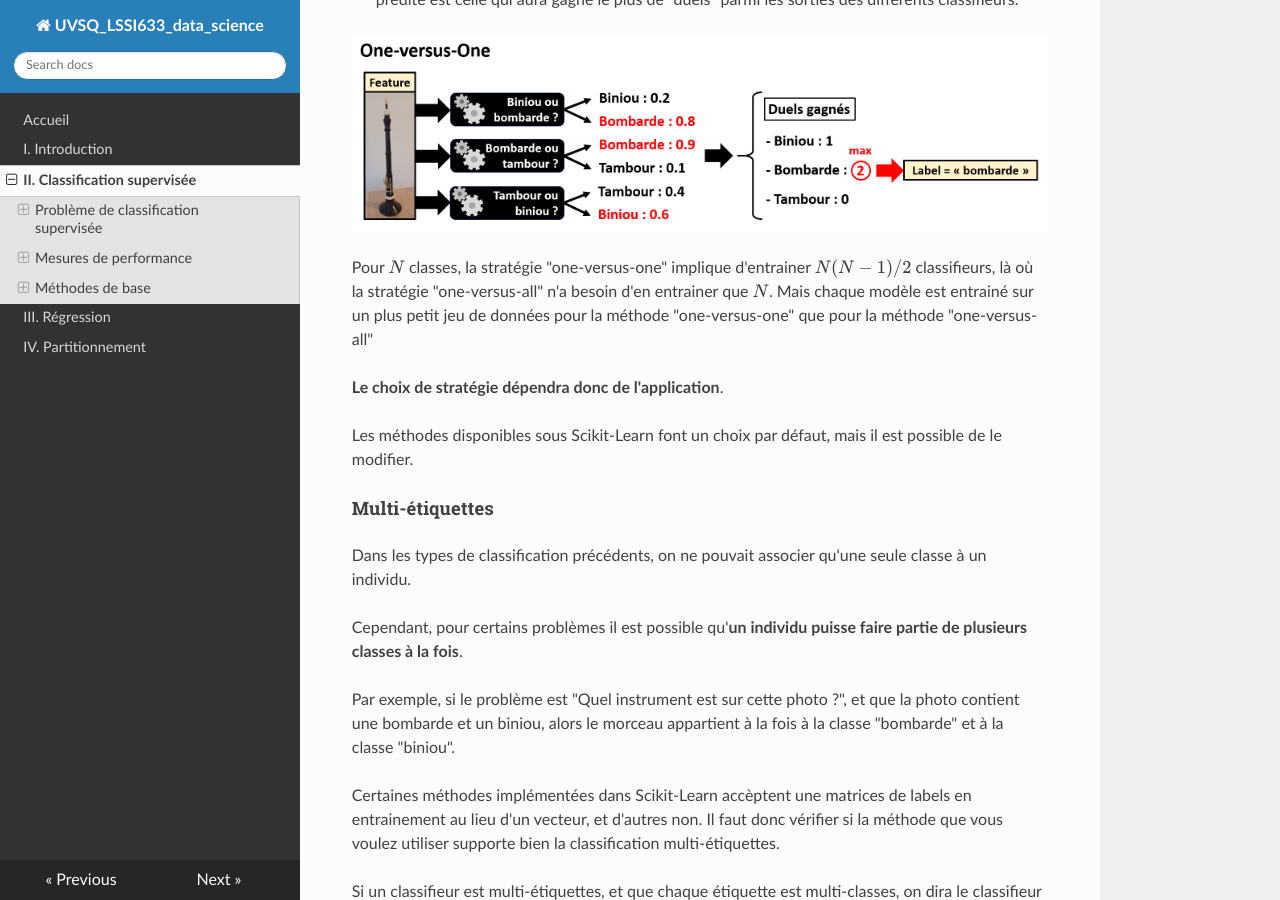
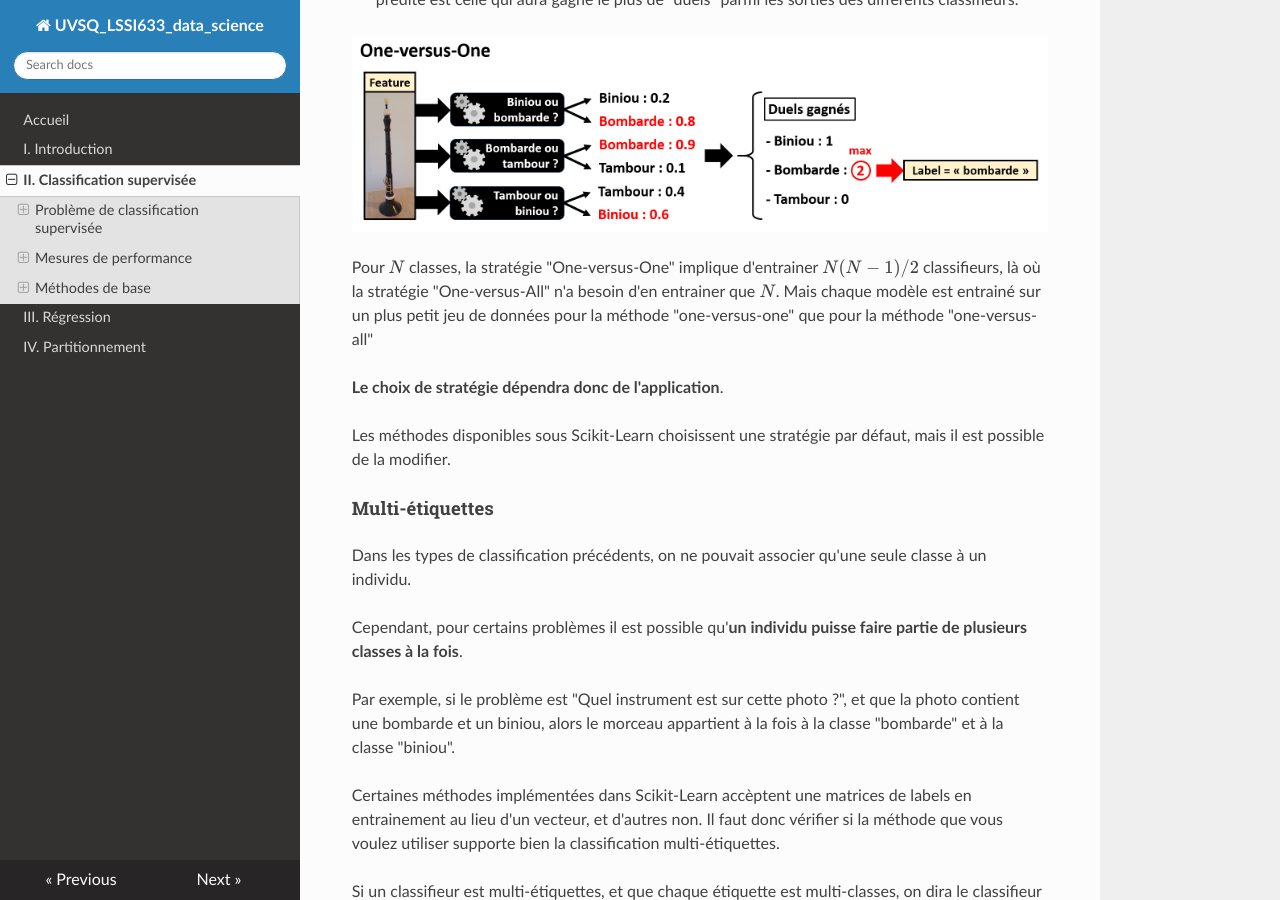
Before and after one commit to NicOudart/UVSQ_LSSI633_data_science, an MkDocs documentation site: the page built from docs/Chap2_Classification_supervisee.md, in a window 1280 px wide and 900 px high, scrolled down 2550 px. Built offline with MkDocs 1.6.1, drawn with Linux system fonts in a browser that asks for light colours; nearby versions of some CDN libraries.

Commit message:
-Minor fix in Chapter 2.

```diff
--- a/docs/Chap2_Classification_supervisee.md
+++ b/docs/Chap2_Classification_supervisee.md
@@ -60,12 +60,12 @@ Pour contourner ce problème, on va ramener ce problème à de **multiples class
 
 ![One-versus-One](img/Chap2_One_vs_One.png)
 
-Pour $N$ classes, la stratégie "one-versus-one" implique d'entrainer $N(N-1)/2$ classifieurs, là où la stratégie "one-versus-all" n'a besoin d'en entrainer que $N$.
+Pour $N$ classes, la stratégie "One-versus-One" implique d'entrainer $N(N-1)/2$ classifieurs, là où la stratégie "One-versus-All" n'a besoin d'en entrainer que $N$.
 Mais chaque modèle est entrainé sur un plus petit jeu de données pour la méthode "one-versus-one" que pour la méthode "one-versus-all"
 
 **Le choix de stratégie dépendra donc de l'application**.
 
-Les méthodes disponibles sous Scikit-Learn font un choix par défaut, mais il est possible de le modifier.
+Les méthodes disponibles sous Scikit-Learn choisissent une stratégie par défaut, mais il est possible de la modifier.
 
 #### Multi-étiquettes
 
```
